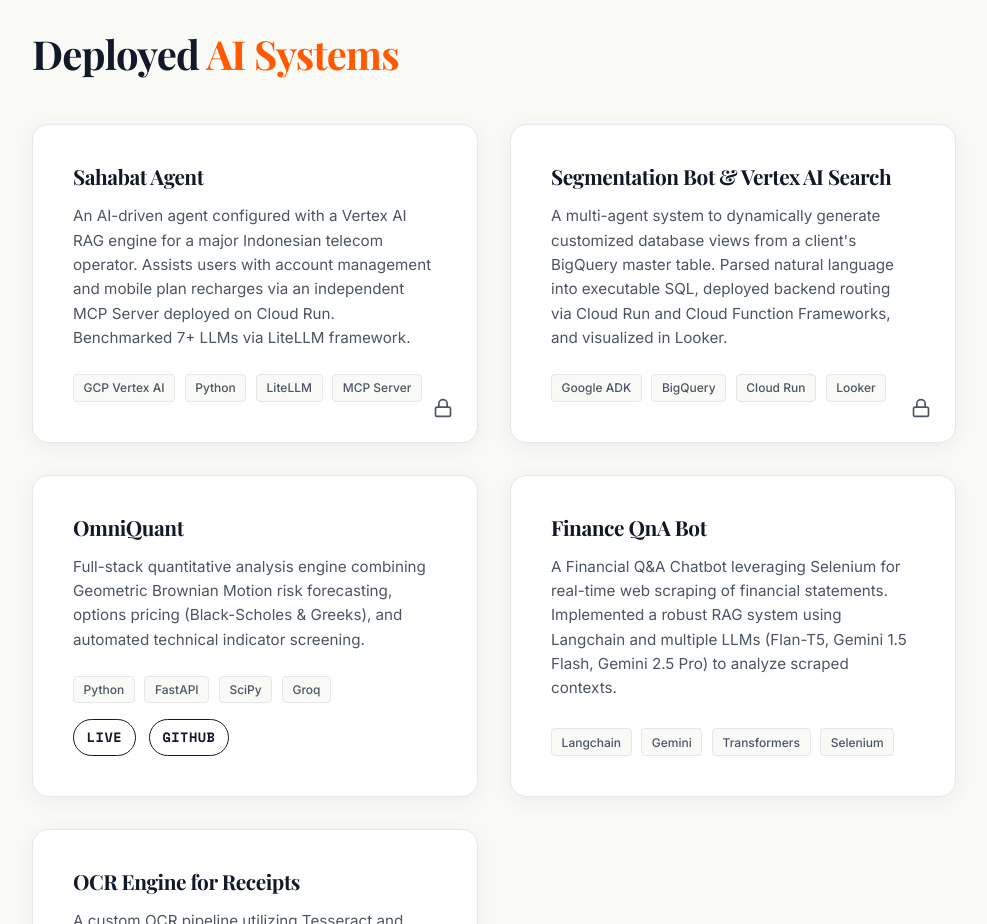
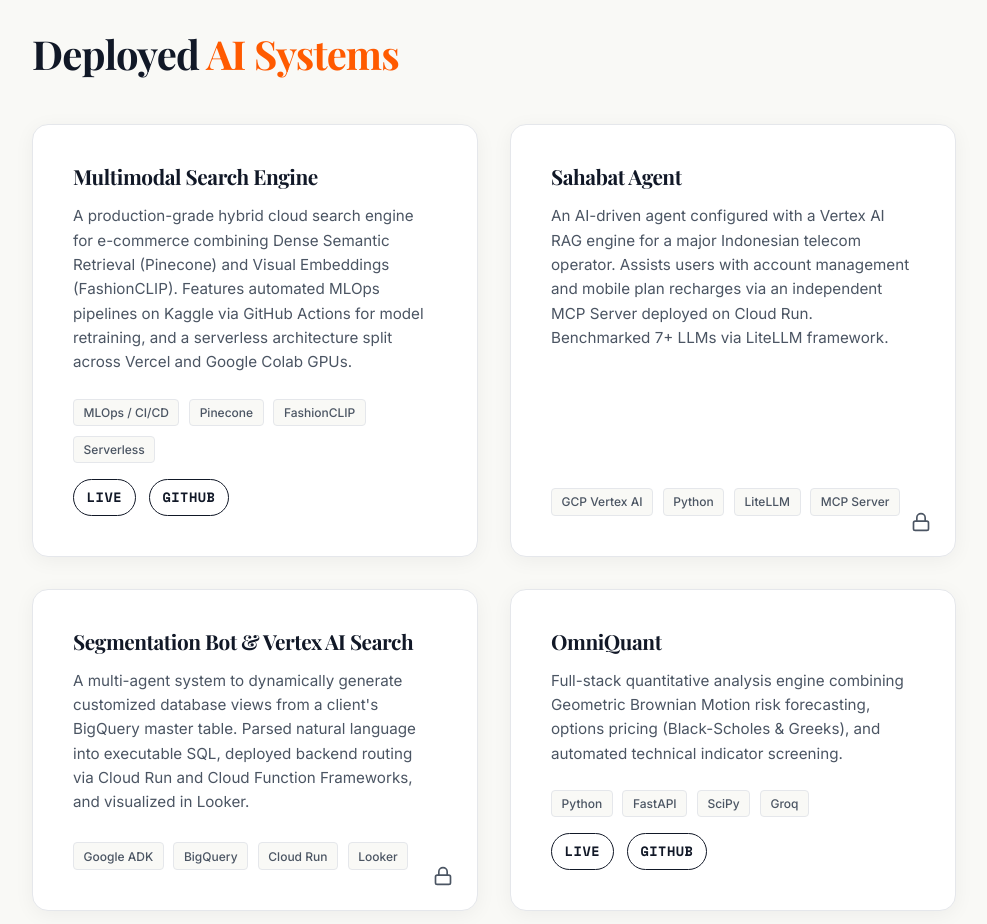
Before and after one commit to KD-joshi/portfolio-site, a React (Vite) app: page / in a window 1280 px wide. Shown: the part 3800-4724 px from the top of the page, without its empty margins (276-1263 px from the left). Built offline with nearby package versions, Linux system fonts and the light colour scheme.

Commit message:
Add Multimodal Search Engine project to portfolio

```diff
--- a/src/App.jsx
+++ b/src/App.jsx
@@ -206,6 +206,24 @@ function App() {
 
             <article className="project-card clean-card">
               <div className="project-header">
+                <h3>Multimodal Search Engine</h3>
+              </div>
+              <p className="project-desc">
+                A production-grade hybrid cloud search engine for e-commerce combining Dense Semantic Retrieval (Pinecone) and Visual Embeddings (FashionCLIP). Features automated MLOps pipelines on Kaggle via GitHub Actions for model retraining, and a serverless architecture split across Vercel and Google Colab GPUs.
+              </p>
+              <div className="tags">
+                <span className="tag-small">MLOps / CI/CD</span>
+                <span className="tag-small">Pinecone</span>
+                <span className="tag-small">FashionCLIP</span>
+                <span className="tag-small">Serverless</span>
+              </div>
+              <div className="project-links" style={{ marginTop: '1rem', display: 'flex', gap: '0.8rem' }}>
+                <a href="https://multimodal-search-ci-cd-dvc-pipelin.vercel.app/" target="_blank" rel="noopener noreferrer" className="btn btn-secondary" style={{ padding: '0.4rem 0.8rem', fontSize: '0.85rem' }}>Live</a>
+                <a href="https://github.com/KD-joshi/Multimodal-Search-CI-CD-DVC-Pipeline" target="_blank" rel="noopener noreferrer" className="btn btn-secondary" style={{ padding: '0.4rem 0.8rem', fontSize: '0.85rem' }}>GitHub</a>
+              </div>
+            </article>
+            <article className="project-card clean-card">
+              <div className="project-header">
                 <h3>Sahabat Agent</h3>
               </div>
               <p className="project-desc">
```
